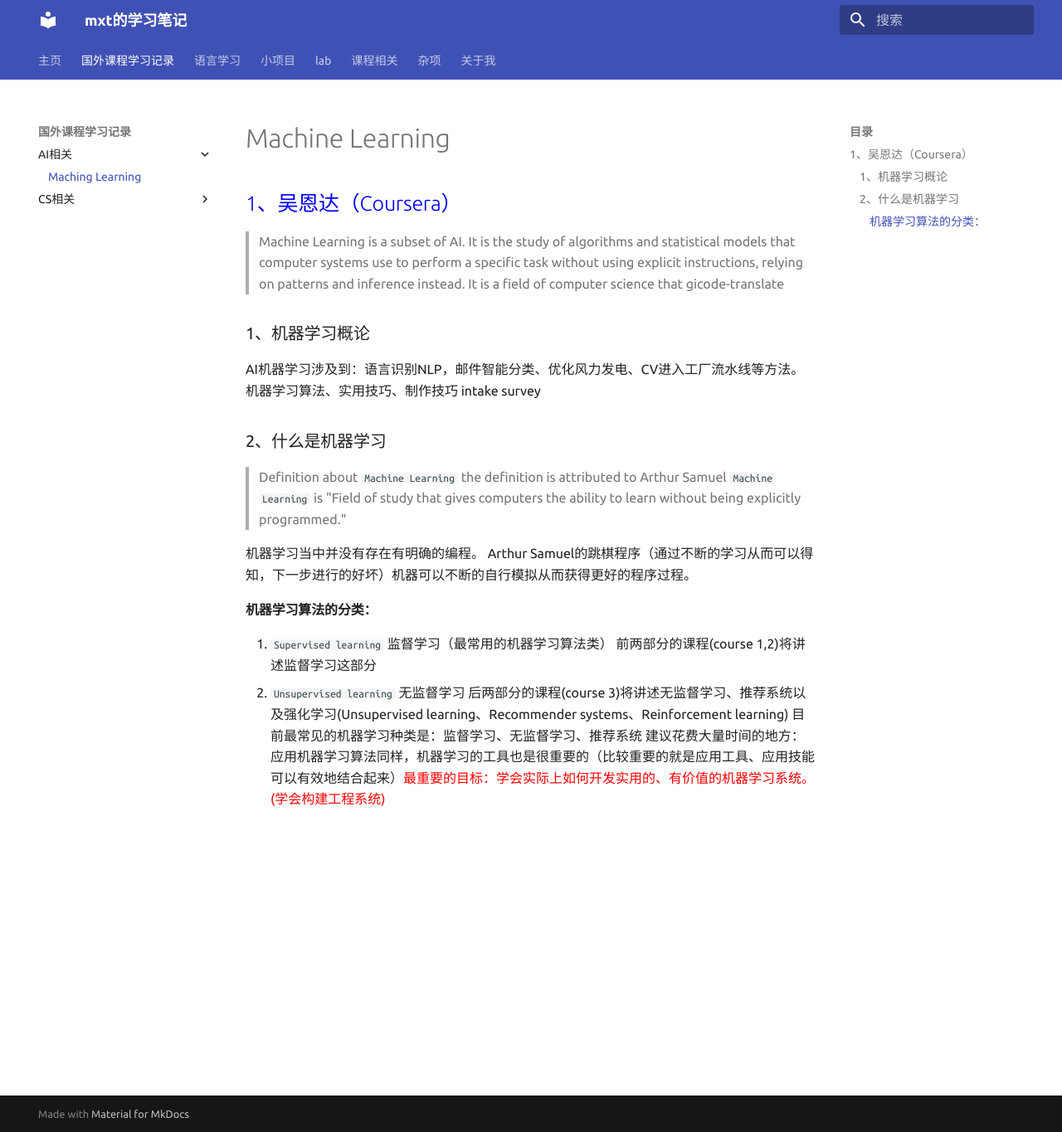
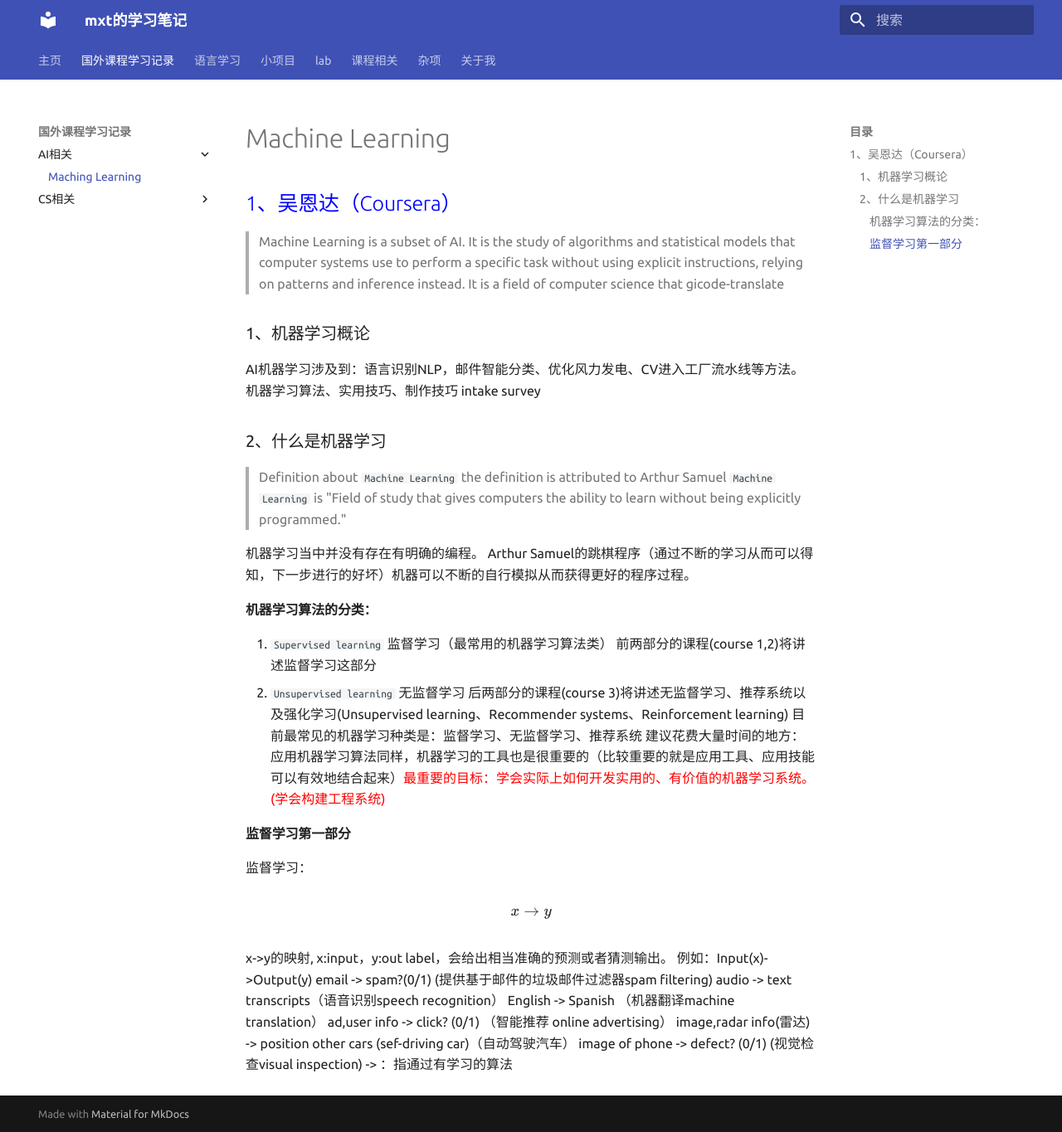
Before and after one commit to mxt1022/mxt1022.github.io, an MkDocs documentation site: the page built from docs/AI/ML/ML.md, in a window 1280 px wide and 1365 px high. Shown: the whole window at 83% size. Built offline with MkDocs 1.6.1 and Material for MkDocs 9.7.7, drawn with Linux system fonts in a browser that asks for light colours.

Commit message:
Andrew Wu AI

```diff
--- a/docs/AI/ML/ML.md
+++ b/docs/AI/ML/ML.md
@@ -22,3 +22,20 @@ Arthur Samuel的跳棋程序（通过不断的学习从而可以得知，下一
 后两部分的课程(course 3)将讲述无监督学习、推荐系统以及强化学习(Unsupervised learning、Recommender systems、Reinforcement learning)
 目前最常见的机器学习种类是：监督学习、无监督学习、推荐系统
 建议花费大量时间的地方：应用机器学习算法同样，机器学习的工具也是很重要的（比较重要的就是应用工具、应用技能可以有效地结合起来）<font color='red'>最重要的目标：学会实际上如何开发实用的、有价值的机器学习系统。(学会构建工程系统)</font>
+
+#### 监督学习第一部分
+监督学习：
+
+$$
+x \rightarrow y \\
+$$
+
+x->y的映射, x:input，y:out label，会给出相当准确的预测或者猜测输出。
+例如：Input(x)->Output(y)
+email -> spam?(0/1) (提供基于邮件的垃圾邮件过滤器spam filtering)
+audio -> text transcripts（语音识别speech recognition）
+English -> Spanish （机器翻译machine translation）
+ad,user info -> click? (0/1) （智能推荐 online advertising）
+image,radar info(雷达) -> position other cars (sef-driving car)（自动驾驶汽车）
+image of phone -> defect? (0/1) (视觉检查visual inspection)
+-> ：指通过有学习的算法
```
